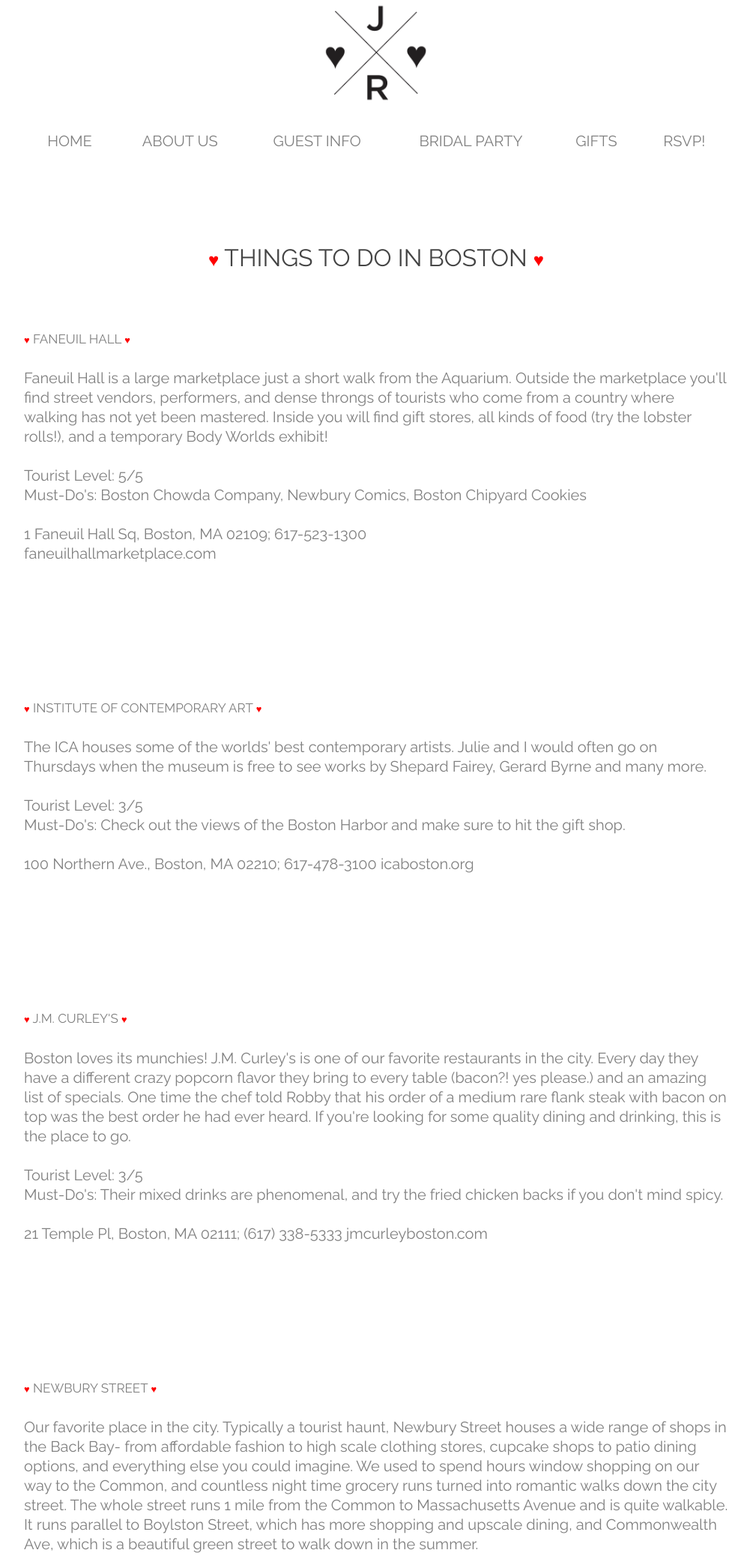
After one commit to ConductiveIO/WeddingSite, a PHP site: page /thingstodo.html in a window 1280 px wide. The commit adds this page. Shown: the top 2075 px of the page at 75% size, without its empty margins (138-1139 px from the left). Run offline with PHP 8.4, Linux system fonts and the light colour scheme.

Commit message:
added things to do

```diff
--- a/css/style.css
+++ b/css/style.css
@@ -83,6 +83,10 @@ span {
 p {
 	text-align: center;
 	color: gray;
+}
+
+p.thingstodo {
+    text-align: left;
 }
 
 li {
@@ -211,3 +215,20 @@ li.attend {
   margin-left: auto;
   margin-right: auto;
 }
+
+.twelve.columns.text-center.thingstodo img {
+	width: 150px;
+	height: 150px;
+	text-align: center;
+	margin-left: auto;
+	margin-right: auto;
+}
+
+twelve columns text-left header thingstodo {
+    text-align: left;
+    margin-bottom: -10px;
+}
+
+#thingstodoinboston {
+    margin-bottom: -50px;
+}
--- a/js/rsvp.js
+++ b/js/rsvp.js
@@ -65,6 +65,11 @@ $(function() {
   })
 
   $("#submit").on('click', function() {
+
+
+
+    var addressee = nodeRef.child('addressee').once('value', function(data) { return data;});
+
     nodeRef.update({guest1: $("#guest1").val(),
                     guest2: $("#guest2").val(),
                     attend: $("input[name=attend]:checked").val(),
--- /dev/null
+++ b/thingstodo.html
@@ -0,0 +1,220 @@
+<!doctype html>
+<!-- paulirish.com/2008/conditional-stylesheets-vs-css-hacks-answer-neither/ -->
+<!--[if lt IE 7]> <html class="no-js ie6 oldie" lang="en"> <![endif]-->
+<!--[if IE 7]>    <html class="no-js ie7 oldie" lang="en"> <![endif]-->
+<!--[if IE 8]>    <html class="no-js ie8 oldie" lang="en"> <![endif]-->
+<!--[if IE 9]>    <html class="no-js ie9" lang="en"> <![endif]-->
+<!-- Consider adding an manifest.appcache: h5bp.com/d/Offline -->
+<!--[if gt IE 9]><!--> <html class="no-js" lang="en" itemscope itemtype="http://schema.org/Product"> <!--<![endif]-->
+<head>
+	<meta charset="utf-8">
+
+	<!-- Use the .htaccess and remove these lines to avoid edge case issues.
+			 More info: h5bp.com/b/378 -->
+	<meta http-equiv="X-UA-Compatible" content="IE=edge,chrome=1">
+
+	<title>J + R | 7.18.2014</title>
+	<meta name="Julie and Robby are having a party. A really big, ring-exchanging party." content="" />
+	<meta name="keywords" content="" />
+	<meta name="author" content="Julie Vera">
+
+  <link rel="shortcut icon" href="img/favicon.ico" type="image/x-icon" />
+
+	<meta name="viewport" content="width=device-width, initial-scale=1.0, maximum-scale=1">
+
+  <!--Facebook Meta-->
+  <meta property="og:title" content="Julie + Robby | 7.18.14"/>
+  <meta property="og:url" content="http://julieandrobby.com"/>
+  <meta property="og:image" content="http://julieandrobby.com/img/jrsquare_transp.png"/>
+  <meta property="og:site_name" content="Julie + Robby | 7.18.14"/>
+  <meta property="og:description" content="Julie and Robby are having a party. A really big, ring-exchanging party."/>
+
+	<!-- We highly recommend you use SASS and write your custom styles in sass/_custom.scss.
+		 However, there is a blank style.css in the css directory should you prefer -->
+	<link rel="stylesheet" href="css/gumby.css">
+	<link rel="stylesheet" href="css/style.css">
+  <script type='text/javascript' src='js/analytics.js'></script>
+  <script gumby-touch="js/libs" src="js/libs/gumby.js"></script>
+	<script src="js/libs/ui/gumby.retina.js"></script>
+	<script src="js/libs/ui/gumby.fixed.js"></script>
+	<script src="js/libs/ui/gumby.skiplink.js"></script>
+	<script src="js/libs/ui/gumby.navbar.js"></script>
+	<script src="js/libs/gumby.init.js"></script>
+</head>
+
+<body>
+
+	<div class="row">
+		<div class="twelve columns logo text-center">
+			<img src="img/jrsquare_transp.png"/>
+		</div>
+	</div>
+
+	<div class="row navbar" a id="home">
+  <!-- Toggle for mobile navigation, targeting the <ul> -->
+	  <a class="toggle" gumby-trigger="#nav1 > ul" href="#"><i class="icon-menu"></i></a>
+	  <ul class="twelve columns centered">
+	  	<li><a href="#home">HOME</a></li>
+	    <li><a href="#aboutus">ABOUT US</a></li>
+	    <!-- <li><span>&hearts;</span></li> -->
+	    <li><a href="#guestinfo">GUEST INFO</a></li>
+	    <!-- <li><span>&hearts;</span></li> -->
+	    <li><a href="#bridalparty">BRIDAL PARTY</a></li>
+	    <!-- <li><span>&hearts;</span></li> -->
+	    <li><a href="#gifts">GIFTS</a></li>
+	    <!-- <li><span>&hearts;</span></li> -->
+	    <li><a href="#rsvp">RSVP!</a></li>
+	  </ul>
+</div>
+
+<!-- BEGIN ROWS-->
+
+	<div class="row">
+	    <div class="twelve columns text-center header" id="thingstodoinboston">
+	      <h4><span>&hearts;</span> THINGS TO DO IN BOSTON <span>&hearts;</span></h4>
+	    </div>
+  	</div>
+  	<div class="row">
+	    <div class="twelve columns text-left header thingstodo">
+	      <h5><span>&hearts;</span> FANEUIL HALL <span>&hearts;</span></h5>
+            <p class="thingstodo">
+<br>
+Faneuil Hall is a large marketplace just a short walk from the Aquarium. Outside the marketplace you'll find street vendors, performers, and dense throngs of tourists who come from a country where walking has not yet been mastered. Inside you will find gift stores, all kinds of food (try the lobster rolls!), and a temporary Body Worlds exhibit!
+<br>
+                <br>
+Tourist Level: 5/5<br>
+Must-Do's: Boston Chowda Company, Newbury Comics, Boston Chipyard Cookies
+<br>
+                <br>
+1 Faneuil Hall Sq, Boston, MA 02109; 617-523-1300 <br>faneuilhallmarketplace.com
+            </p>
+	    </div>
+  	</div>
+
+
+    <div class="row">
+	    <div class="twelve columns text-left header thingstodo">
+	      <h5><span>&hearts;</span> INSTITUTE OF CONTEMPORARY ART <span>&hearts;</span></h5>
+            <p class="thingstodo">
+                <br>
+The ICA houses some of the worlds' best contemporary artists. Julie and I would often go on Thursdays when the museum is free to see works by Shepard Fairey, Gerard Byrne and many more.
+<br><br>
+Tourist Level: 3/5<br>
+Must-Do's: Check out the views of the Boston Harbor and make sure to hit the gift shop.
+<br><br>
+100 Northern Ave., Boston, MA 02210; 617-478-3100 icaboston.org
+            </p>
+	    </div>
+  	</div>
+
+    <div class="row">
+	    <div class="twelve columns text-left header thingstodo">
+	      <h5><span>&hearts;</span> J.M. CURLEY'S <span>&hearts;</span></h5>
+            <p class="thingstodo">
+                <br>
+                Boston loves its munchies! J.M. Curley's is one of our favorite restaurants in the city. Every day they have a different crazy popcorn flavor they bring to every table (bacon?! yes please.) and an amazing list of specials. One time the chef told Robby that his order of a medium rare flank steak with bacon on top was the best order he had ever heard. If you're looking for some quality dining and drinking, this is the place to go.
+<br><br>
+Tourist Level: 3/5<br>
+Must-Do's: Their mixed drinks are phenomenal, and try the fried chicken backs if you don't mind spicy.
+<br><br>
+21 Temple Pl, Boston, MA 02111; (617) 338-5333 jmcurleyboston.com
+            </p>
+	    </div>
+  	</div>
+
+
+    <div class="row">
+	    <div class="twelve columns text-left header thingstodo">
+	      <h5><span>&hearts;</span> NEWBURY STREET <span>&hearts;</span></h5>
+            <p class="thingstodo">
+                <br>
+               Our favorite place in the city. Typically a tourist haunt, Newbury Street houses a wide range of shops in the Back Bay- from affordable fashion to high scale clothing stores, cupcake shops to patio dining options, and everything else you could imagine. We used to spend hours window shopping on our way to the Common, and countless night time grocery runs turned into romantic walks down the city street. The whole street runs 1 mile from the Common to Massachusetts Avenue and is quite walkable. It runs parallel to Boylston Street, which has more shopping and upscale dining, and Commonwealth Ave, which is a beautiful green street to walk down in the summer.
+                <br><br>
+
+Tourist Level: 4/5<br>
+Must-Do's: Newbury Comics, Sweet for cupcakes, Tapeo for sangria, the Makerbot 3D Printer Pop-Up Shop<br>
+http://www.newburystreetleague.org/
+            </p>
+	    </div>
+  	</div>
+
+
+    <div class="row">
+	    <div class="twelve columns text-left header thingstodo">
+	      <h5><span>&hearts;</span> HARVARD SQUARE <span>&hearts;</span></h5>
+            <p class="thingstodo">
+                <br>
+               We know what you really want - to buy a Harvard sweatshirt in order to fool strangers into thinking you went to the lamest school in the city (it's not even in Boston). In addition to the architecturally beautiful yet pedagogically backwards university, Harvard Square has plenty of good places to eat and fun shops to check out. To get there from Downtown, walk to Park Street station and take a Red Line train towards Alewife, and get off at the Harvard stop.
+<br><br>
+Tourist Level: 5/5<br>
+Must-Do's: The Garage mall, Cardullo's snack shop, Mr. Bartley's Burgers, Otto's Pizza
+            </p>
+	    </div>
+  	</div>
+
+    <div class="row">
+	    <div class="twelve columns text-left header thingstodo">
+	      <h5><span>&hearts;</span> PRUDENTIAL CENTER <span>&hearts;</span></h5>
+            <p class="thingstodo">
+                <br>
+               Who doesn't love spending money? The Prudential Center is the closest thing we have to an indoor mall in the city, and it's not too shabby. Great for window shopping and walking, the Pru has four main wings and a food court, with your typical shopping fare including Game Stop, Barnes & Noble, Sephora, and Kate Spade Saturday. Walk through the Back Bay Wing to enter Copley Center, with higher end shopping, including the Tiffany's that Julie's ring was not purchased at.
+<br><br>
+Tourist Level: 4.5/5<br>
+Must-Do's: Crazy Dough's Artisinal Pizza Stand, Best of Boston, Legal Seafood (Copley)
+            </p>
+	    </div>
+  	</div>
+
+
+    <div class="row">
+	    <div class="twelve columns text-left header thingstodo">
+	      <h5><span>&hearts;</span> CHINATOWN <span>&hearts;</span></h5>
+            <p class="thingstodo">
+                <br>
+               Unlike other cities' Chinatown district, ours is more authentic than it is touristy. It can be a bit difficult to navigate, and for the love of all that is holy watch out for errant drivers, but there are definitely some hidden gems here. Plenty of great eats, and if you have time to burn, definitely check out the city's aromatic and visually depressing Registry of Motor Vehicles.
+<br><br>
+Tourist Level: 2/5<br>
+Must-Do's: Tea Do, Winsor Dim Sum, Ho Yuen Bakery, Gourmet Dumpling
+            </p>
+	    </div>
+  	</div>
+
+    <div class="row">
+
+	    <div class="four columns header thingstodo text-center">
+            <ul>
+              <li><span>&hearts;</span> MUSIC VENUES <span>&hearts;</span></li>
+              <li><a href="http://www.houseofblues.com/boston/">House of Blues</a></li>
+              <li><a href="http://www.mideastoffers.com/">Middle East</a></li>
+              <li><a href="http://crossroadspresents.com/paradise-rock-club/">Paradise</a></li>
+              <li><a href="http://crossroadspresents.com/brighton-music-hall/">Brighton Music Hall</a></li>
+              <li><a href="http://www.middlesexlounge.us/">Middlesex Lounge</a></li>
+            </ul>
+	    </div>
+
+
+        <div class="four columns header thingstodo text-center">
+            <ul>
+              <li><span>&hearts;</span> CITY TOURS <span>&hearts;</span></li>
+              <li><a href="http://www.bostonducktours.com/">Duck Tours</a></li>
+              <li><a href="http://www.bostonharborcruises.com/codzilla/">Codzilla</a></li>
+              <li><a href="http://www.thefreedomtrail.org">Freedom Trail</a></li>
+              <li><a href="http://www.harvardtour.com/">The Hahvahd Tour</a></li>
+            </ul>
+        </div>
+
+        <div class="four columns header thingstodo text-center">
+            <ul>
+              <li><span>&hearts;</span> RESTAURANTS <span>&hearts;</span></li>
+              <li><a href="http://www.tapeo.com/">Tapeo</a></li>
+              <li><a href="http://www.rattlesnakebar.com/">Rattlesnake Bar and Grill</a></li>
+              <li><a href="http://www.scholarsbostonbistro.com/">Scholar's</a></li>
+              <li><a href="http://www.themerchantboston.com">Merchant</a></li>
+              <li><a href="http://www.thetiptaproom.com/">Tip Tap Room</a></li>
+            </ul>
+        </div>
+  	</div>
+
+
+</body>
+</html>
```
Also changed, not shown: index.php (+21 -1 lines), img/fun.svg (added).
